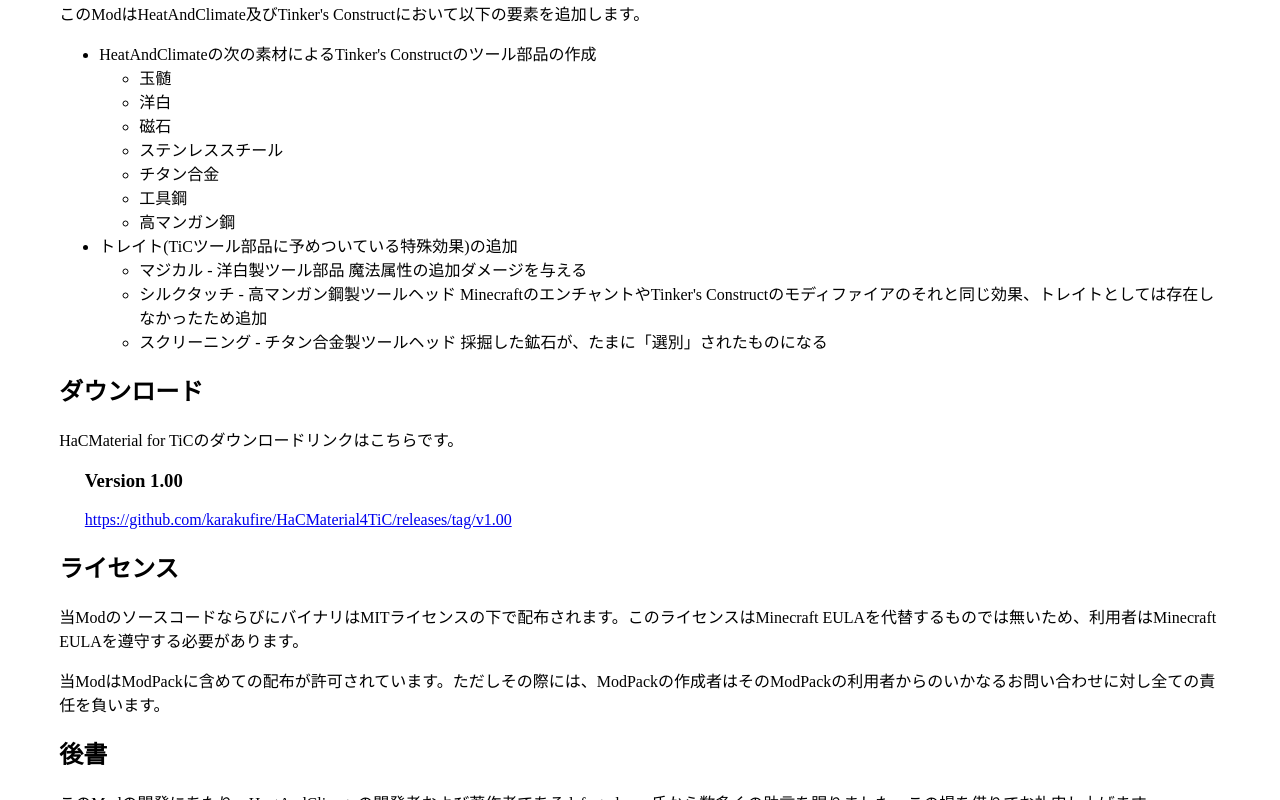
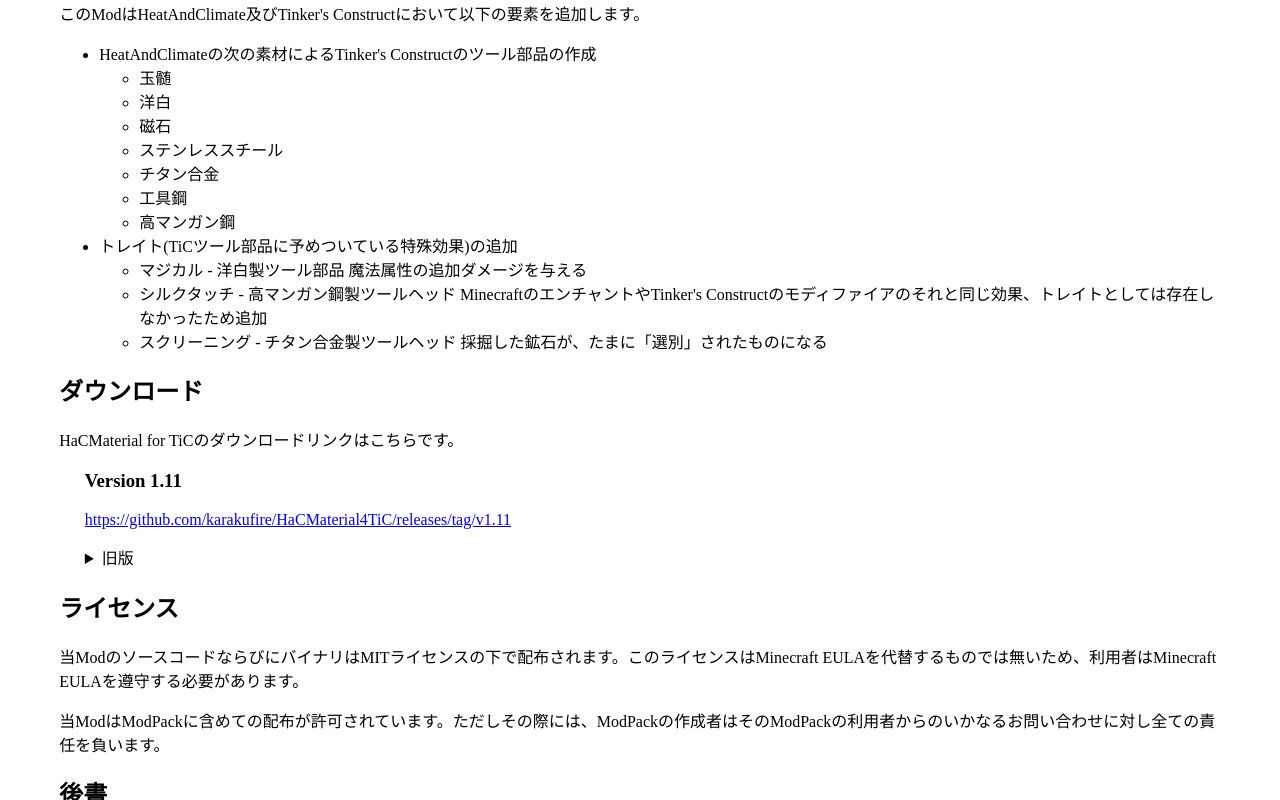
Before and after one commit to karakufire/karakufire.github.io, a plain HTML site: page works/hacmat4tic.html in a window 1280 px wide. Shown: the part 685-1485 px from the top of the page. Drawn offline with Linux system fonts and the light colour scheme.

Commit message:
update hacmat4tic  - update download section

```diff
--- a/works/assets/css/hacmat4tic.css
+++ b/works/assets/css/hacmat4tic.css
@@ -5,4 +5,5 @@
 
 div.indent_1 {
     margin-left: 2vw;
+    margin-bottom: 2ch;
 }
--- a/works/hacmat4tic.html
+++ b/works/hacmat4tic.html
@@ -62,8 +62,15 @@
       <h2>ダウンロード</h2>
       HaCMaterial for TiCのダウンロードリンクはこちらです。
       <div class="indent_1">
-        <h3>Version 1.00</h3>
-        <a href="https://github.com/karakufire/HaCMaterial4TiC/releases/tag/v1.00">https://github.com/karakufire/HaCMaterial4TiC/releases/tag/v1.00</a>
+        <h3>Version 1.11</h3>
+        <a href="https://github.com/karakufire/HaCMaterial4TiC/releases/tag/v1.00">https://github.com/karakufire/HaCMaterial4TiC/releases/tag/v1.11</a>
+      </div>
+      <div class="indent_1">
+        <details>
+          <summary>旧版</summary>
+          <h3>Version 1.00</h3>
+          <a href="https://github.com/karakufire/HaCMaterial4TiC/releases/tag/v1.00">https://github.com/karakufire/HaCMaterial4TiC/releases/tag/v1.00</a>
+        </details>
       </div>
       <h2>ライセンス</h2>
       <p>当ModのソースコードならびにバイナリはMITライセンスの下で配布されます。このライセンスはMinecraft EULAを代替するものでは無いため、利用者はMinecraft EULAを遵守する必要があります。</p>
```
